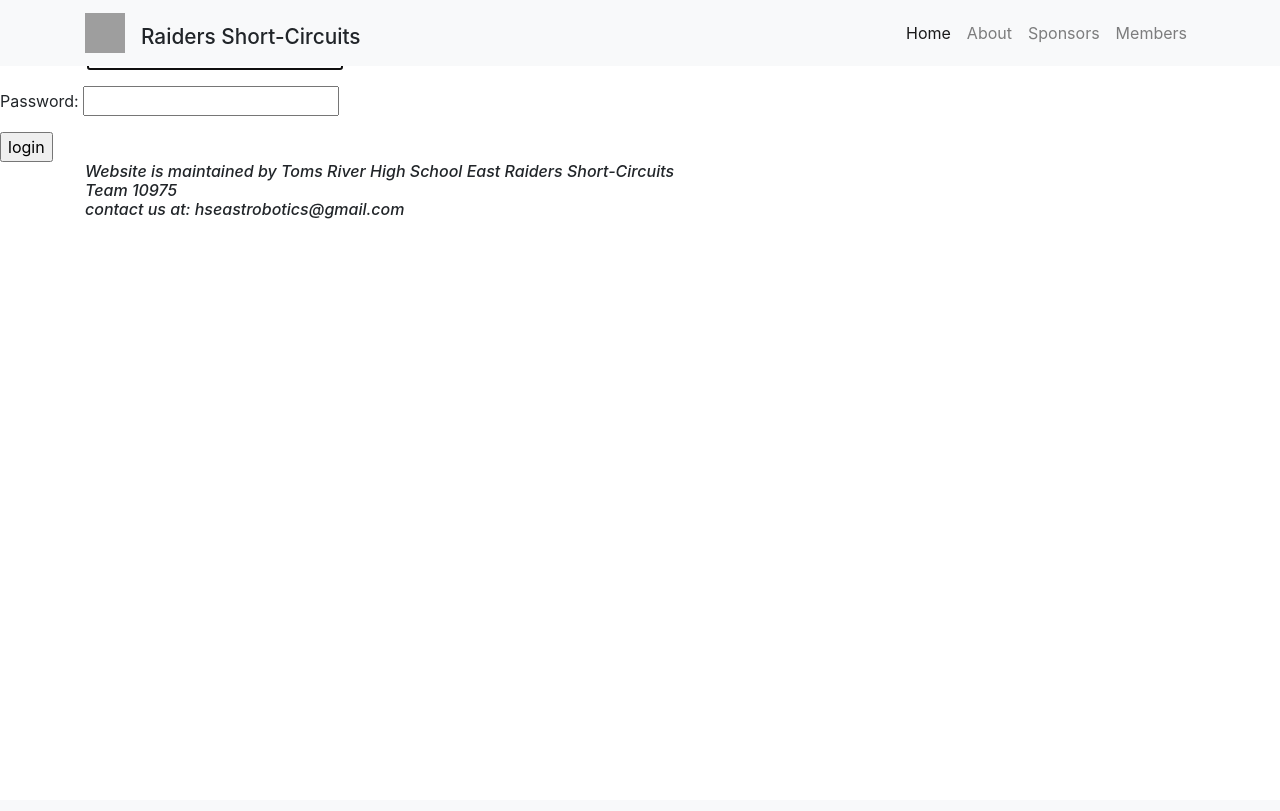
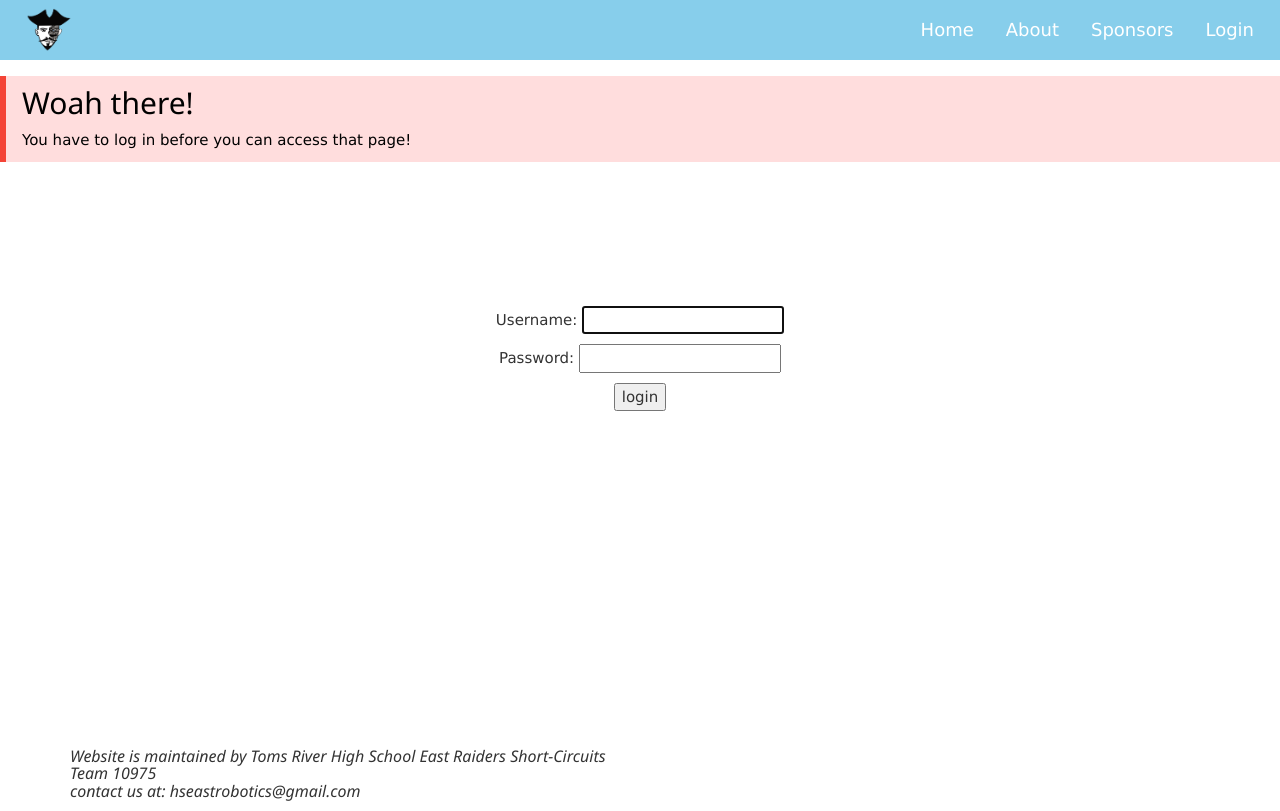
Before and after one commit to trerobotics/2019RoboticsWebsite, a Django app: page /accounts/login/?next=/team_info/ in a window 1280 px wide. Before the commit the page ends 219 px from the top, so only its background shows below. Run offline with Django 3.2, Linux system fonts and the light colour scheme; parts of the project's set-up code (start-up, migrations or seed data) failed here and were passed over; some libraries are stand-ins or nearby versions; grey boxes are pictures that could not be loaded.

Commit message:
first commit

```diff
--- a/ShortCircuits/urls.py
+++ b/ShortCircuits/urls.py
@@ -18,7 +18,7 @@ from django.urls import path, include
 
 urlpatterns = [
     path('admin/', admin.site.urls),
-    path('', include('short_circuits.urls')),
+    path('', include('short_circuits.urls'), name='home'),
     path('accounts/', include('django.contrib.auth.urls')),
-    path('team_info', include('short_circuits.urls'), name='team_info')
+    path('team_info/', include('short_circuits.urls'), name='team_info')
 ]
--- a/ShortCircuits/wsgi.py
+++ b/ShortCircuits/wsgi.py
@@ -14,3 +14,6 @@ from django.core.wsgi import get_wsgi_application
 os.environ.setdefault('DJANGO_SETTINGS_MODULE', 'ShortCircuits.settings')
 
 application = get_wsgi_application()
+
+from whitenoise.django import DjangoWhiteNoise
+application = DjangoWhiteNoise(application)
--- /dev/null
+++ b/requirements.txt
@@ -0,0 +1,5 @@
+dj-database-url==0.5.0
+Django==2.1.4
+gunicorn==19.9.0
+pytz==2018.7
+whitenoise==4.1.2
--- /dev/null
+++ b/runtime.txt
@@ -0,0 +1 @@
+python-3.7.1
--- a/short_circuits/templates/registration/login.html
+++ b/short_circuits/templates/registration/login.html
@@ -8,62 +8,61 @@
     <meta name="description" content="">
     <meta name="author" content="">
 
-    <title>10975 | login</title>
+    <title>Team 10975 Raiders Short-Circuits</title>
 
     <!-- Bootstrap core CSS -->
-    <link href="vendor/bootstrap/css/bootstrap.min.css" rel="stylesheet">
+    <link rel="stylesheet" href="//maxcdn.bootstrapcdn.com/bootstrap/3.2.0/css/bootstrap.min.css">
+    <link rel="stylesheet" href="//maxcdn.bootstrapcdn.com/bootstrap/3.2.0/css/bootstrap-theme.min.css">
+
+    <!-- W3.css -->
+    <link rel="stylesheet" href="https://www.w3schools.com/w3css/4/w3.css">
 
     <!-- Custom styles for this template -->
-    <link href="css/logo-nav.css" rel="stylesheet">
-    <link href="/css/index.css" rel="stylesheet">
-    <link href="css/brand-styles.css" rel="stylesheet">
+    {% load static %}
+    <link href="{% static 'short_circuits/index.css'%}" rel="stylesheet">
+    <link href="{% static 'short_circuits/brand_styles'%}" rel="stylesheet">
 
   </head>
 
   <body>
 
     <!-- Navigation -->
-    <nav class="navbar navbar-expand-lg navbar-light bg-light fixed-top">
-      <div class="container">
-        <a class="navbar-brand" href="/index.html">
-          <img src="/images/Logo/Raiders_shortcircuits_logo.jpg" width="40" height="40" alt="">
-        </a>
-        <h4 style="vertical-align: baseline; font-size: 1.3rem; margin-bottom: -8px;">Raiders Short-Circuits</h4>
-        <button class="navbar-toggler" type="button" data-toggle="collapse" data-target="#navbarResponsive" aria-controls="navbarResponsive" aria-expanded="false" aria-label="Toggle navigation">
-          <span class="navbar-toggler-icon"></span>
-        </button>
-        <div class="collapse navbar-collapse" id="navbarResponsive">
-          <ul class="navbar-nav ml-auto">
-            <li class="nav-item active">
-              <a class="nav-link" href="#">Home
-                <span class="sr-only">(current)</span>
-              </a>
-            </li>
-            <li class="nav-item">
-              <a class="nav-link" href="/about.html">About</a>
-            </li>
-            <li class="nav-item">
-              <a class="nav-link" href="#">Sponsors</a>
-            </li>
-            <li class="nav-item">
-              <a class="nav-link" href="#">Members</a>
-            </li>
-          </ul>
-        </div>
-      </div>
-    </nav>
+    <div class="w3-bar w3-large w3-light-blue w3-text-white" style="padding: 0 10px;">
+      <img class="w3-bar-item" src="{% static 'short_circuits/East-robotics-Logo-Only_alpha.png' %}" height="60px">
+      <a href="#" class="w3-bar-item w3-padding-16 w3-mobile w3-hide-small w3-right">Login</a>
+      <a href="#" class="w3-bar-item w3-padding-16 w3-mobile w3-hide-small w3-right">Sponsors</a>
+      <a href="#" class="w3-bar-item w3-padding-16 w3-mobile w3-hide-small w3-right">About</a>
+      <a href="#" class="w3-bar-item w3-padding-16 w3-mobile w3-hide-small w3-right">Home</a>
+      <a href="javascript:void(0)" class="w3-bar-item  w3-right w3-hide-large w3-hide-medium" onclick="myFunction()">&#9776;</a>
+    </div>
+
+    <div id="demo" class="w3-bar-block w3-light-blue w3-hide w3-hide-large w3-hide-medium">
+      <a href="#" class="w3-bar-item w3-button w3-right">Home</a>
+      <a href="#" class="w3-bar-item w3-button w3-right">About</a>
+      <a href="#" class="w3-bar-item w3-button w3-right">Sponsors</a>
+      <a href="#" class="w3-bar-item w3-button w3-right">Login</a>
+    </div>
+
 
     <!-- just to get things working, not final in the slightest -->
 
     {% if form.errors%}
+
     <p>Something you entered doesn't seem right</p>
     {% endif %}
 
     {% if next %}
-    <p>You must login to access that page</p>
+
+    <div class="w3-panel w3-pale-red w3-leftbar w3-border-red">
+      <h2>Woah there!</h2>
+      <p>You have to log in before you can access that page!</p>
+    </div>
     {% endif %}
 
-    <form method="post" action="{% url 'login' %}">
+
+
+    <div class="w3-container w3-center" style="height: 70vh; padding: 10%;">
+      <form method="post" action="{% url 'login' %}">
         {% csrf_token %}
 
         <p>Username: {{ form.username }}</p>
@@ -72,9 +71,9 @@
         <input type="submit" name="sumbit" value="login">
         <input type="hidden" name="next" value="{{ next }}">
 
-    </form>
-
-    <footer class="container">
+      </form>
+    </div>
+    <footer class="container w3-footer">
         <h6><i>Website is maintained by Toms River High School East Raiders Short-Circuits<br>
             Team 10975<br>
             contact us at: hseastrobotics@gmail.com</i></h6>
@@ -84,6 +83,19 @@
     <script src="vendor/jquery/jquery.min.js"></script>
     <script src="vendor/bootstrap/js/bootstrap.bundle.min.js"></script>
 
+    <!-- code for the responsive navbar. Open and closes navbar on mobile -->
+
+    <script>
+    function myFunction() {
+      var x = document.getElementById("demo");
+      if (x.className.indexOf("w3-show") == -1) {
+        x.className += " w3-show";
+      } else {
+        x.className = x.className.replace(" w3-show", "");
+      }
+    }
+    </script>
+
   </body>
 
 </html>
--- a/short_circuits/urls.py
+++ b/short_circuits/urls.py
@@ -3,6 +3,7 @@ from django.urls import path
 from . import views
 
 urlpatterns = [
-    path('', views.index, name='index'),
-    path('register', views.register, name='register')
+    path('', views.index, name='home'),
+    path('register', views.register, name='register'),
+    path('team_info/', views.team_info, name='team_info')
 ]
```
Also changed, not shown: ShortCircuits/settings.py (+16 -5 lines), short_circuits/static/short_circuits/nav.css (deleted, +0 -24 lines), short_circuits/templates/short_circuits/index.html (+18 -30 lines), short_circuits/templates/short_circuits/nav.html (added, +23 -0 lines), short_circuits/templates/short_circuits/team_info.html (+57 -1 lines), db.sqlite3, short_circuits/static/short_circuits/East-Robotics-Logo-Only_alpha.png (added), 2 other files.
